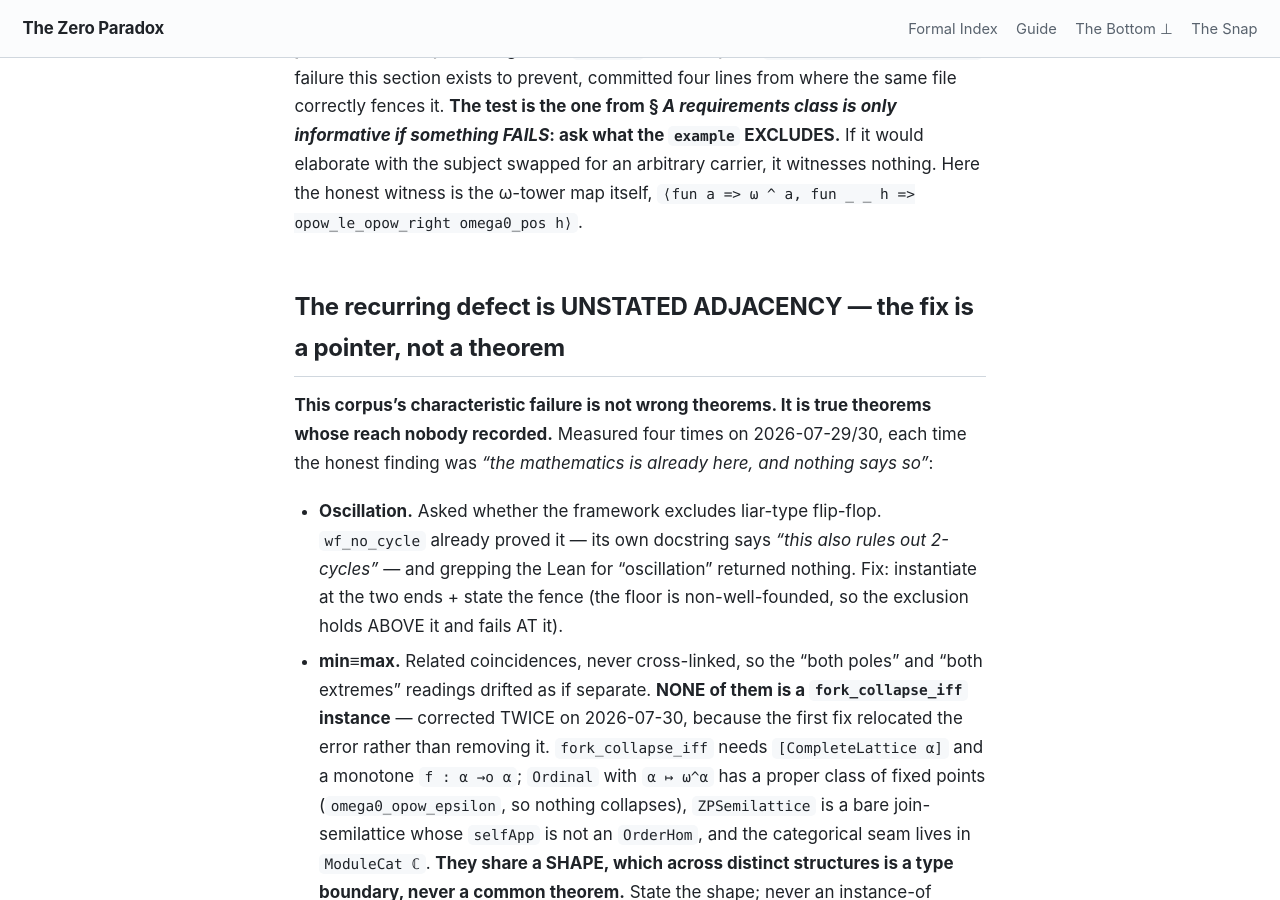
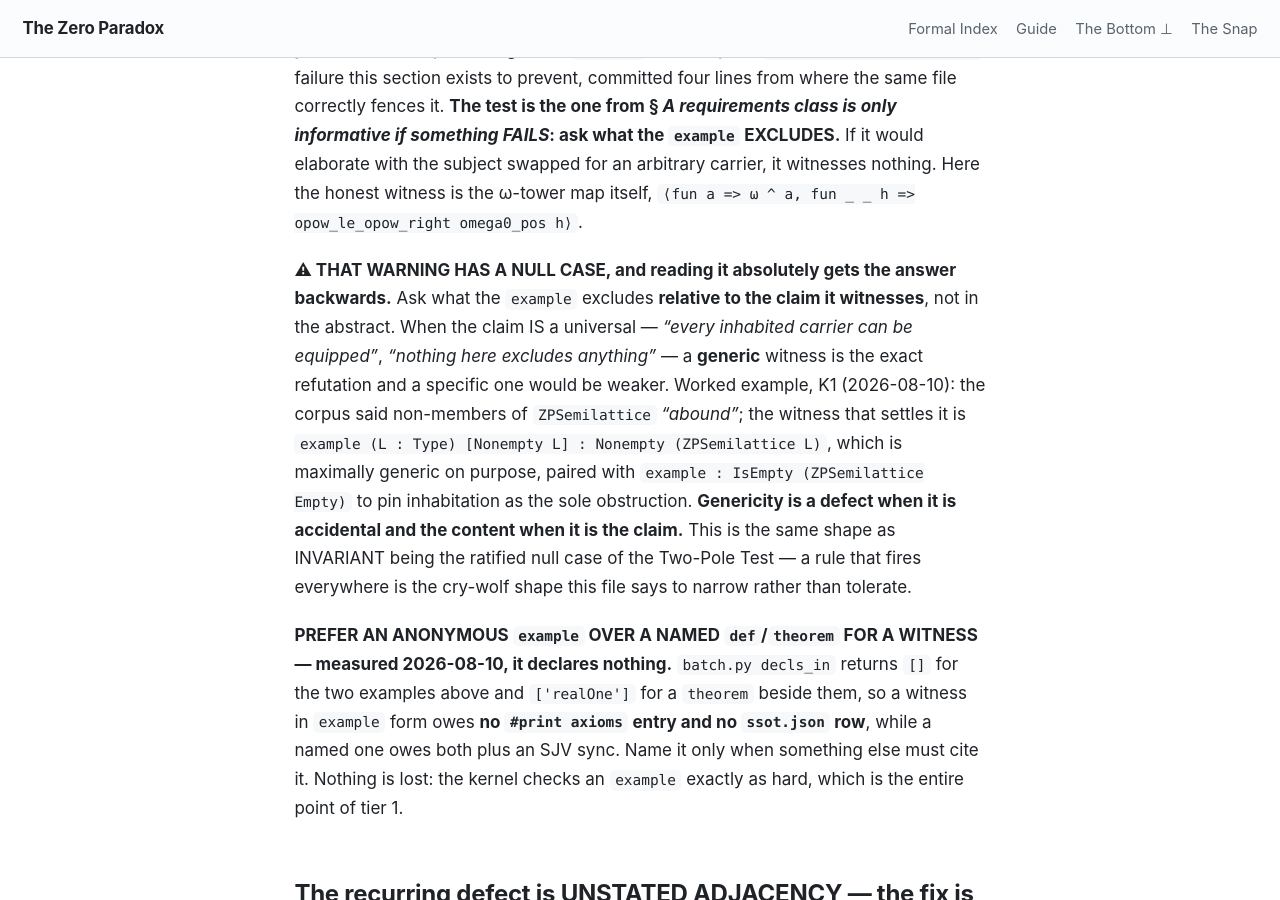
Before and after one commit to timbrigham/ZeroParadox, a Jekyll site: the page built from CLAUDE.md, in a window 1280 px wide and 900 px high, scrolled down 28453 px. Built offline with Jekyll 4.4.1, drawn with Linux system fonts in a browser that asks for light colours; our own code applies the rules of GitHub Pages for plain Markdown files.

Commit message:
An example that witnesses a universal is generic on purpose

```diff
--- a/CLAUDE.md
+++ b/CLAUDE.md
@@ -631,6 +631,24 @@ the same file correctly fences it. **The test is the one from § *A requirements
 informative if something FAILS*: ask what the `example` EXCLUDES.** If it would elaborate with the
 subject swapped for an arbitrary carrier, it witnesses nothing. Here the honest witness is the
 ω-tower map itself, `⟨fun a => ω ^ a, fun _ _ h => opow_le_opow_right omega0_pos h⟩`.
+
+**⚠ THAT WARNING HAS A NULL CASE, and reading it absolutely gets the answer backwards.** Ask what
+the `example` excludes **relative to the claim it witnesses**, not in the abstract. When the claim
+IS a universal — *"every inhabited carrier can be equipped"*, *"nothing here excludes anything"* —
+a **generic** witness is the exact refutation and a specific one would be weaker. Worked example,
+K1 (2026-08-10): the corpus said non-members of `ZPSemilattice` *"abound"*; the witness that settles
+it is `example (L : Type) [Nonempty L] : Nonempty (ZPSemilattice L)`, which is maximally generic on
+purpose, paired with `example : IsEmpty (ZPSemilattice Empty)` to pin inhabitation as the sole
+obstruction. **Genericity is a defect when it is accidental and the content when it is the claim.**
+This is the same shape as INVARIANT being the ratified null case of the Two-Pole Test — a rule that
+fires everywhere is the cry-wolf shape this file says to narrow rather than tolerate.
+
+**PREFER AN ANONYMOUS `example` OVER A NAMED `def`/`theorem` FOR A WITNESS — measured 2026-08-10,
+it declares nothing.** `batch.py decls_in` returns `[]` for the two examples above and `['realOne']`
+for a `theorem` beside them, so a witness in `example` form owes **no `#print axioms` entry and no
+`ssot.json` row**, while a named one owes both plus an SJV sync. Name it only when something else
+must cite it. Nothing is lost: the kernel checks an `example` exactly as hard, which is the entire
+point of tier 1.
 
 ## The recurring defect is UNSTATED ADJACENCY — the fix is a pointer, not a theorem
 
```
